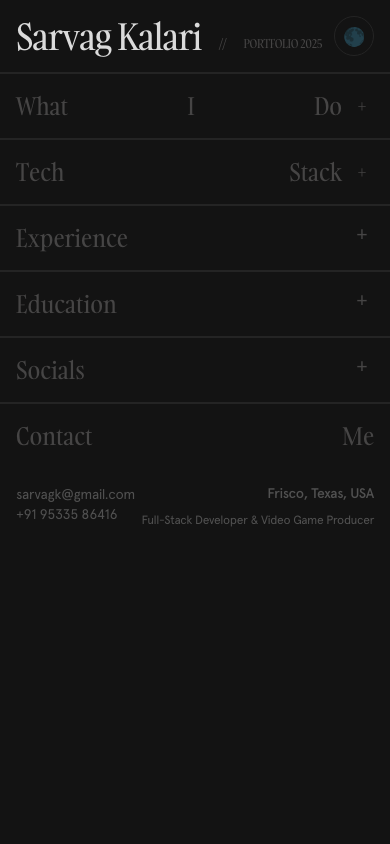
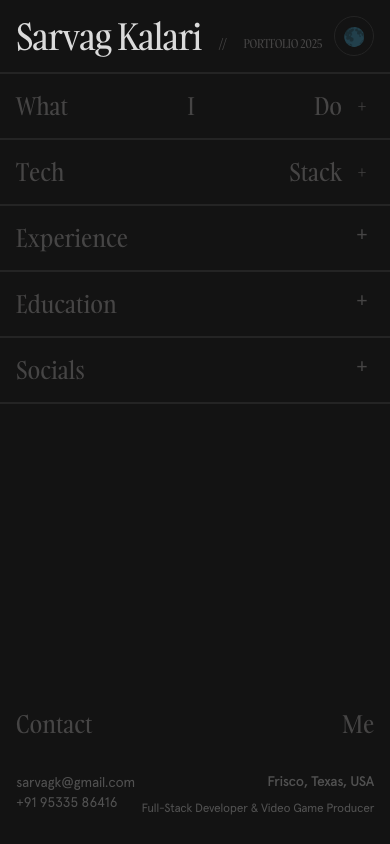
Before and after one commit to starbvuks/portfolio-2024, a Next.js app: page / in a window 390 px wide. Built offline with nearby package versions, Linux system fonts and the light colour scheme.

Commit message:
sticky bottom

```diff
--- a/src/app/components/Landing2.jsx
+++ b/src/app/components/Landing2.jsx
@@ -281,8 +281,7 @@ const Landing = () => {
   const [showMatrix, setShowMatrix] = useState(false);
   const [isTransitioning, setIsTransitioning] = useState(false);
   const [isMobile, setIsMobile] = useState(false);
-  const [contentHeight, setContentHeight] = useState(0);
-  const [viewportHeight, setViewportHeight] = useState(0);
+  const [hasExpandedContent, setHasExpandedContent] = useState(false);
   const canvasRef = useRef(null);
   const contactRef = useRef(null);
   const contentRef = useRef(null);
@@ -299,46 +298,16 @@ const Landing = () => {
     contact: true, // Contact always open
   });
 
-  // Update layout measurements when sections expand/collapse
+  // Check if any section is expanded
   useEffect(() => {
-    const updateLayout = () => {
-      if (isMobile && mainContentRef.current) {
-        setContentHeight(mainContentRef.current.scrollHeight);
-      }
-    };
+    const anyExpanded = Object.values(expandedSections).some(value => value && value !== expandedSections.contact);
+    setHasExpandedContent(anyExpanded);
+  }, [expandedSections]);
 
-    updateLayout();
-
-    // Small delay to ensure DOM has updated after transitions complete
-    const timeoutId = setTimeout(updateLayout, 500);
-    return () => clearTimeout(timeoutId);
-  }, [expandedSections, isMobile]);
-
-  // Use ResizeObserver to monitor content height changes
-  useEffect(() => {
-    if (!mainContentRef.current) return;
-
-    const resizeObserver = new ResizeObserver(() => {
-      if (isMobile && mainContentRef.current) {
-        setContentHeight(mainContentRef.current.scrollHeight);
-        setViewportHeight(window.innerHeight);
-      }
-    });
-
-    resizeObserver.observe(mainContentRef.current);
-    return () => resizeObserver.disconnect();
-  }, [isMobile]);
-
-  // Check if device is mobile and handle viewport measurements
+  // Check if device is mobile
   useEffect(() => {
     const checkMobile = () => {
-      const isMobileView = window.innerWidth < 768;
-      setIsMobile(isMobileView);
-      setViewportHeight(window.innerHeight);
-
-      if (mainContentRef.current) {
-        setContentHeight(mainContentRef.current.scrollHeight);
-      }
+      setIsMobile(window.innerWidth < 768);
     };
 
     checkMobile();
@@ -786,10 +755,12 @@ const Landing = () => {
         </div>
       </div>
 
-      {/* Main content wrapper - using flex to push contact to bottom when possible */}
+      {/* Page content container - use flex to push Contact to bottom when no expanded sections */}
+      <div className={`flex flex-col flex-grow ${isMobile && !hasExpandedContent ? 'justify-between' : ''}`}>
+        {/* Main content wrapper */}
         <div
           ref={mainContentRef}
-        className="flex flex-col flex-grow"
+          className="flex flex-col"
         >
           {/* Content sections container */}
           <div className="flex flex-col">
@@ -1375,11 +1346,9 @@ const Landing = () => {
               </div>
             </div>
           </div>
+        </div>
 
-        {/* Spacer that grows to push contact to bottom on mobile when content is shorter than viewport */}
-        {isMobile && contentHeight < viewportHeight - 200 && <div className="flex-grow" />}
-
-        {/* CONTACT - Now with proper positioning */}
+        {/* CONTACT section */}
         <div
           ref={contactRef}
           className={`flex flex-col px-4 md:px-8 py-4 md:py-6 transition-all duration-300 ${
```
Lines whose indentation alone changed are shown as unchanged.
